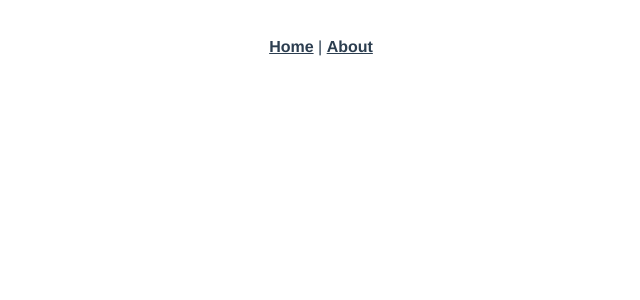
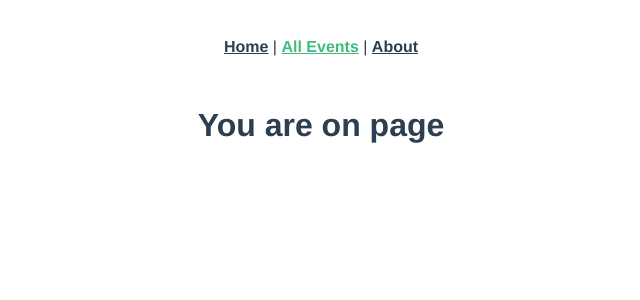
Before and after one commit to jcesarht/real-world-vue, a Vue app: page /events in a window 1280 px wide. Before the commit this address had no page. Shown: the top 300 px of the page, without its empty margins (319-959 px from the left). Built offline with nearby package versions, Linux system fonts and the light colour scheme.

Commit message:
base_course

```diff
--- a/src/App.vue
+++ b/src/App.vue
@@ -8,6 +8,7 @@ import { RouterLink, RouterView } from 'vue-router'
       <div class="wrapper">
         <nav>
           <RouterLink to="/">Home</RouterLink> |
+          <RouterLink to="/events">All Events</RouterLink> |
           <RouterLink to="/about">About</RouterLink>
         </nav>
       </div>
--- a/src/router/index.js
+++ b/src/router/index.js
@@ -2,6 +2,7 @@ import { createRouter, createWebHistory } from 'vue-router'
 import EventListView from '../views/EventListView.vue'
 import EventDetailView from '../views/EventDetailView.vue'
 import AboutView from '../views/AboutView.vue'
+import AllEventsView from '../views/AllEventsView.vue'
 
 const router = createRouter({
   history: createWebHistory(import.meta.env.BASE_URL),
@@ -20,8 +21,12 @@ const router = createRouter({
     {
       path: '/about',
       name: 'about',
-
       component: AboutView
+    },
+    {
+      path: '/events',
+      name: 'all-events',
+      component: AllEventsView
     }
   ]
 })
--- /dev/null
+++ b/src/views/AllEventsView.vue
@@ -0,0 +1,16 @@
+<script setup>
+import {ref,computed} from 'vue';
+import {useRoute} from 'vue-router';
+
+const route = useRoute();
+const page = computed(()=>{route.query.page || 1});
+</script>
+
+<template>
+    <div>
+        <h1>You are on page {{ $route.query.page }}</h1>
+    </div>
+</template>
+<style >
+
+</style>
```
